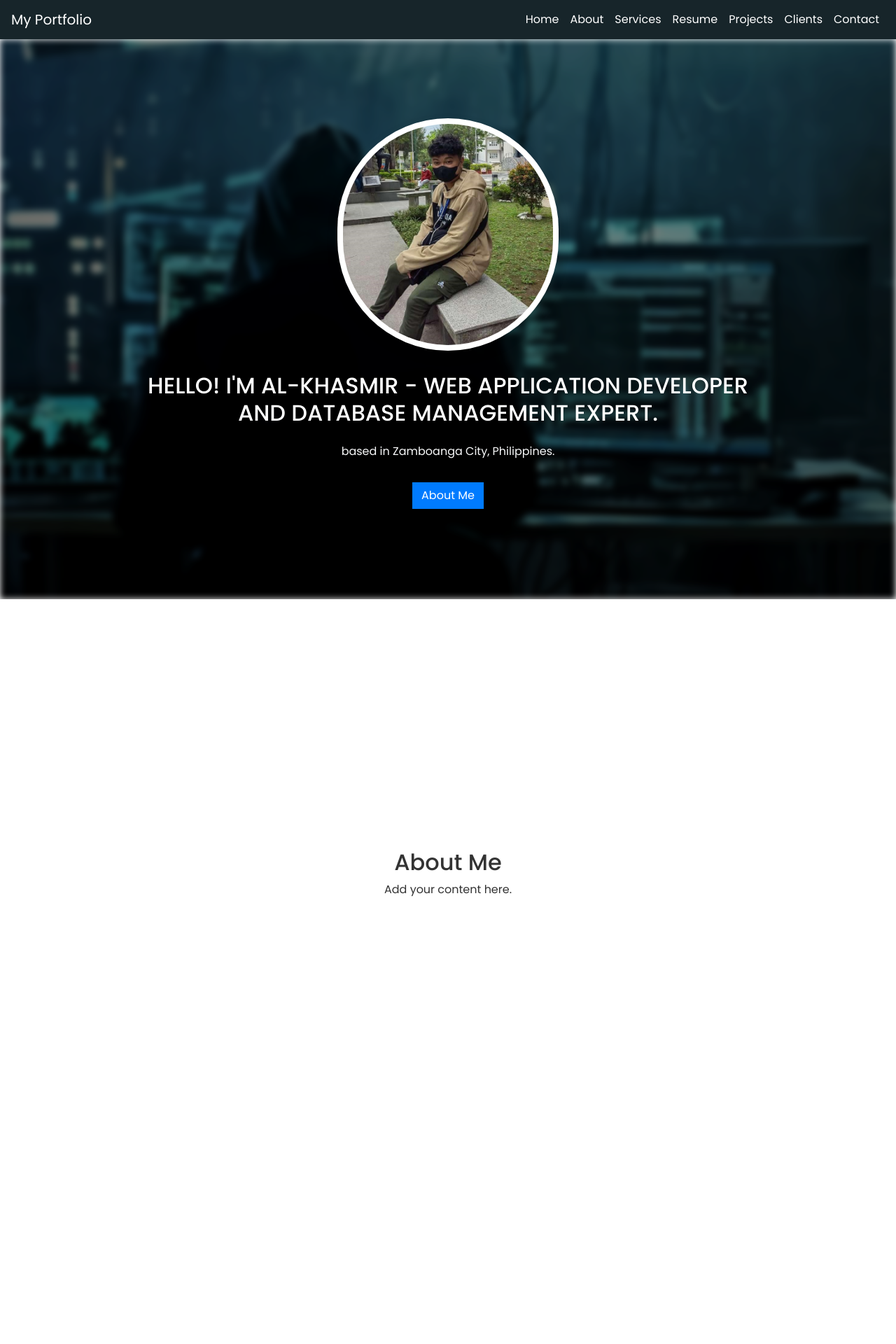
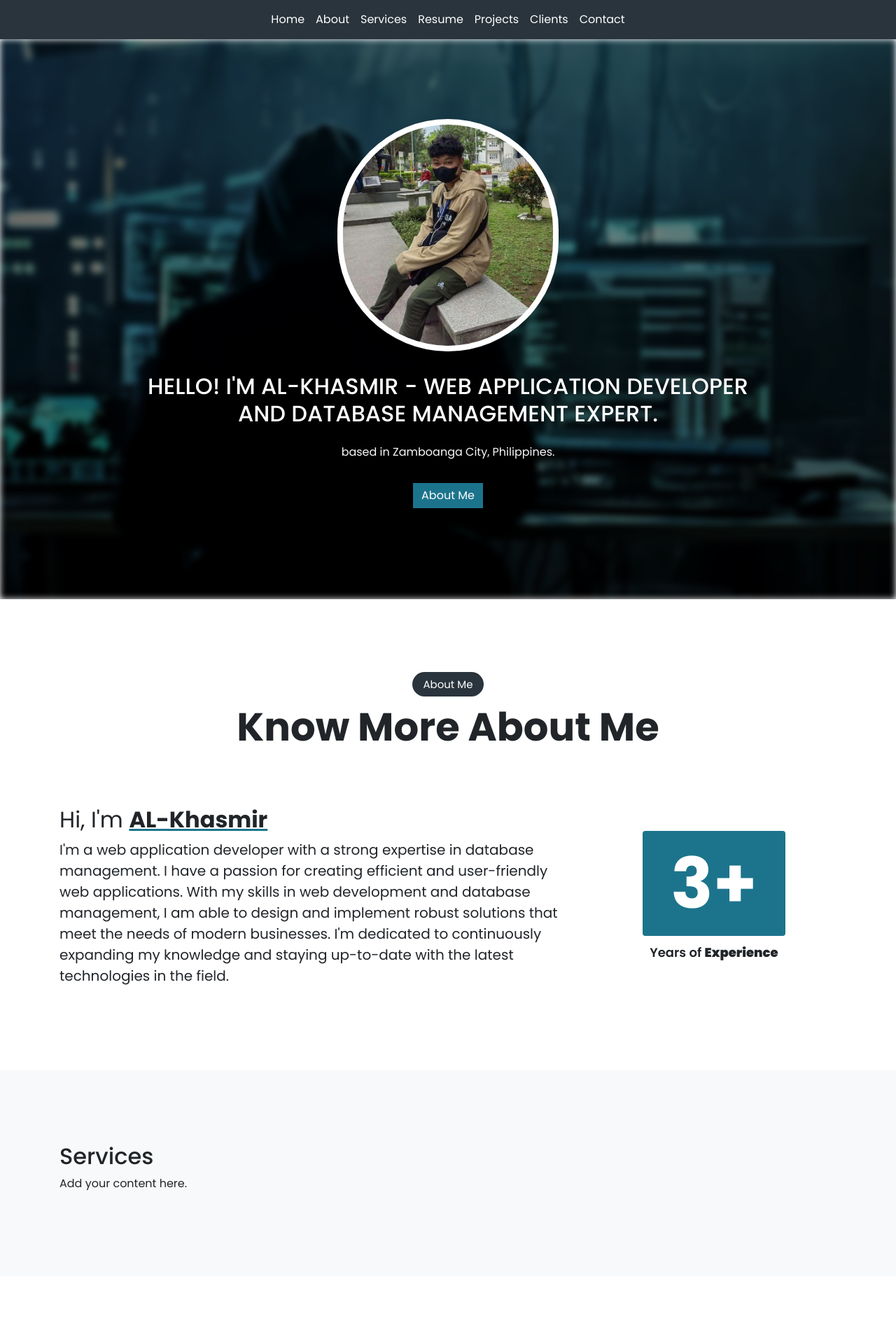
Before and after one commit to khasmirmb/khasmirmb.github.io, a PHP site: page / in a window 1280 px wide. Shown: the top 1920 px of the page at 70% size. Run offline with PHP 8.4, Linux system fonts and the light colour scheme.

Commit message:
Progress Poggers

```diff
--- a/css/style.css
+++ b/css/style.css
@@ -78,7 +78,6 @@ body {
     width: 300px;
   }
 
-
   .navbar {
     position: sticky;
     top: 0;
@@ -91,12 +90,15 @@ body {
   }
 
   .section {
-    height: 100vh;
-    display: flex;
-    align-items: center;
-    justify-content: center;
-    color: #333;
-    text-align: center;
+    position: relative;
+    padding: 6.5rem 0;
+    overflow: hidden;
+  }
+
+  @media (max-width: 767.98px) {
+    .section {
+      padding: 3.5rem 0;
+    }
   }
 
   .footer {
@@ -108,3 +110,47 @@ body {
     width: 100%;
     height: 30%;
   }
+
+  .title-badge{
+    font-size: 15px;
+    background: #2A343D;
+    color: white;
+    padding: 10px 15px;
+    font-weight: 400;
+  }
+
+  .about-heading {
+    margin-top: 10px;
+    margin-bottom: 80px;
+    font-weight: bold;
+  }
+
+  .years-of-experience-badge {
+    font-size: 100px;
+    margin-bottom: 10px;
+    background: #1C748C;
+  }
+
+  .years-of-experience-text {
+    font-size: 18px;
+    font-weight: 600;
+  }
+
+  .years-of-experience-text span {
+    font-size: 18px;
+    font-weight: bolder;
+  }
+
+  .self-introduction {
+    font-weight: 400;
+  }
+
+  .span-name{
+    text-decoration: underline solid #1C748C 10%;
+  }
+
+  .self-description{
+    text-align: start;
+    font-size: 20px;
+    font-weight: 400;
+  }
--- a/index.php
+++ b/index.html
@@ -21,16 +21,16 @@
 <body>
 
   <!-- Navbar -->
-  <nav class="navbar navbar-expand-lg navbar-dark" style="background: #17252A;">
-    <a class="navbar-brand" href="#">My Portfolio</a>
+  <nav class="navbar navbar-expand-lg navbar-dark" style="background: #2A343D;">
+    <div class="container-fluid">
       <button class="navbar-toggler" type="button" data-toggle="collapse" data-target="#navbarNav"
       aria-controls="navbarNav" aria-expanded="false" aria-label="Toggle navigation">
       <span class="navbar-toggler-icon"></span>
       </button>
-    <div class="collapse navbar-collapse" id="navbarNav">
-      <ul class="navbar-nav ml-auto">
+      <div class="collapse navbar-collapse justify-content-center" id="navbarNav">
+        <ul class="navbar-nav mb-2 mb-lg-0">
           <li class="nav-item">
-          <a class="nav-link" href="#hero">Home</a>
+            <a class="nav-link" href="#home">Home</a>
           </li>
           <li class="nav-item">
             <a class="nav-link" href="#about">About</a>
@@ -52,6 +52,7 @@
           </li>
         </ul>
       </div>
+    </div>
   </nav>
 
     <!-- Hero section -->
@@ -64,9 +65,9 @@
 			<div class="row">
 			<div class="col-lg-10 mx-auto text-center">
               <div class="bg-white shadow rounded-pill p-2 mb-4 d-inline-block wow zoomIn"> <img class="img-fluid rounded-pill d-block profile-small" src="images/profile.jpg" title="I'm Khasmir" alt=""> </div>
-              <h2 class="text-10 text-white text-uppercase fw-600 mb-4 wow fadeInUp">HELLO! I'M AL-KHASMIR - WEB APPLICATION DEVELOPER AND DATABASE MANAGEMENT EXPERT.</h2>
-              <p class="text-5 text-light pb-3 wow fadeInUp">based in Zamboanga City, Philippines.</p>
-              <a href="#about" class="btn btn-primary rounded-0 smooth-scroll wow fadeInUp white-text">About Me</a>
+              <h2 class="text-10 text-white text-uppercase fw-600 mb-4">HELLO! I'M AL-KHASMIR - WEB APPLICATION DEVELOPER AND DATABASE MANAGEMENT EXPERT.</h2>
+              <p class="text-5 text-light pb-3">based in Zamboanga City, Philippines.</p>
+              <a href="#about" class="btn btn-secondary rounded-0 smooth-scroll white-text" style="background: #1C748C; border: #1C748C;">About Me</a>
 			</div>
 			</div>
 			</div>
@@ -78,15 +79,28 @@
 
 
   <!-- About section -->
+  <!-- About Me section -->
   <section id="about" class="section">
     <div class="container">
-      <h2>About Me</h2>
-      <p>Add your content here.</p>
+      <div class="text-center">
+        <span class="badge rounded-pill title-badge">About Me</span>
+        <h1 class="display-4 font-weight-bold about-heading">Know More About Me</h1>
+      </div>
+      <div class="row justify-content-center align-items-center text-center">
+        <div class="col-md-8">
+          <h2 class="text-justify self-introduction">Hi, I'm <span class="font-weight-bold span-name">AL-Khasmir</span></h2>
+          <p class="lh-sm lead self-description">I'm a web application developer with a strong expertise in database management. I have a passion for creating efficient and user-friendly web applications. With my skills in web development and database management, I am able to design and implement robust solutions that meet the needs of modern businesses. I'm dedicated to continuously expanding my knowledge and staying up-to-date with the latest technologies in the field.</p>
+        </div>
+        <div class="col-md-4">
+          <div class="badge badge-primary years-of-experience-badge">3+</div>
+          <p class="lead years-of-experience-text">Years of <span>Experience</span></p>
+        </div>
+      </div>
     </div>
   </section>
 
   <!-- Services section -->
-  <section id="services" class="section">
+  <section id="services" class="section bg-light">
     <div class="container">
       <h2>Services</h2>
       <p>Add your content here.</p>
```
Lines whose indentation alone changed are shown as unchanged.
